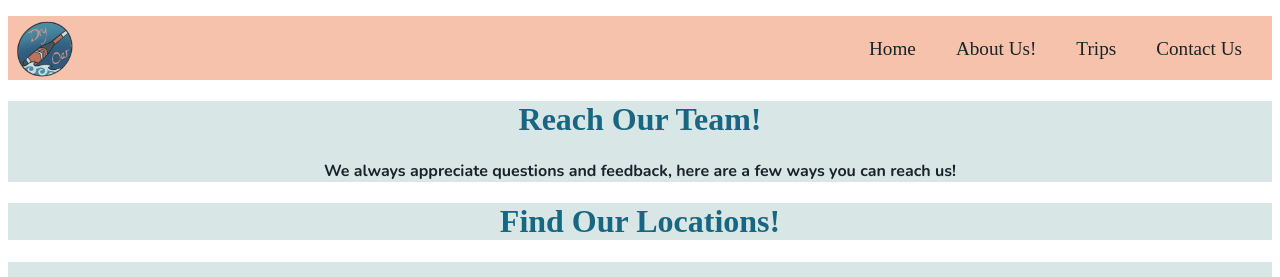
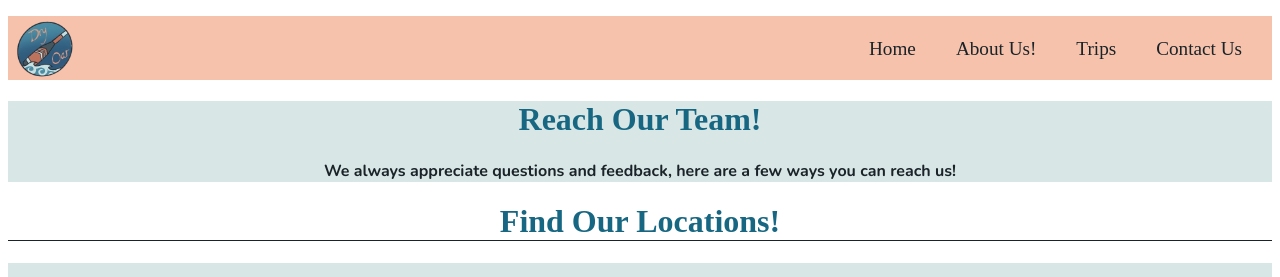
Before and after one commit to ToriLutz/wdd130, a plain HTML site: page wdd130/wwr/contact.html in a window 1280 px wide. Shown: the top 277 px of the page. Drawn offline with nearby package versions, Linux system fonts and the light colour scheme; grey boxes are pictures that could not be loaded; a web font is replaced by a local one.

Commit message:
Update rafting.css

```diff
--- a/wdd130/wwr/styles/rafting.css
+++ b/wdd130/wwr/styles/rafting.css
@@ -188,7 +188,7 @@ footer p {
 
 .locations{
   text-align: center;
-  background-color: var(--accent-color-2);
+ border-bottom: 1px solid var(--primary-color);
 }
 .headshots img {
   border: 1px solid var(--primary-color);
```
